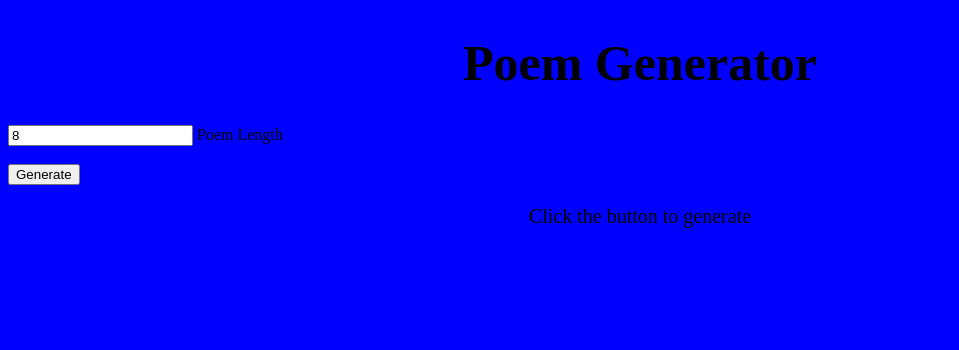
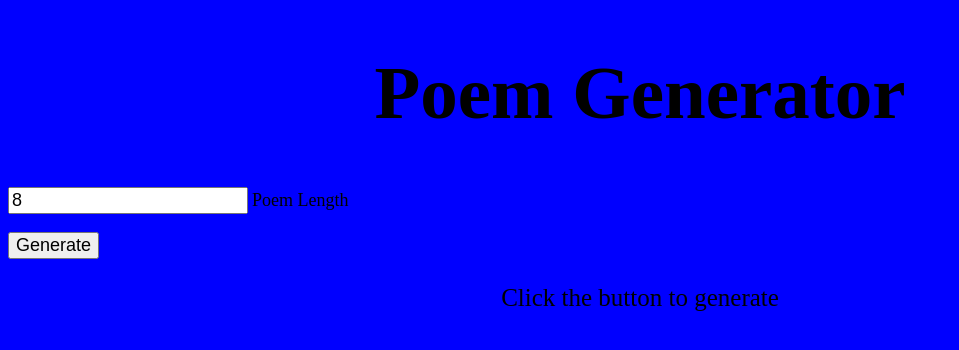
Before and after one commit to MetalRain682237/jakeballzwebsite, a plain HTML site: page docs/Poems.html in a window 1280 px wide. Shown: the whole page, without its empty margins (0-959 px from the left). Drawn offline with Linux system fonts and the light colour scheme.

Commit message:
Add files via upload

```diff
--- a/docs/Poems.html
+++ b/docs/Poems.html
@@ -5,17 +5,17 @@
         <link rel="shortcut icon" href="DogIcon2.jpg"/>
     </head>
     <body style="background-color:blue;">
-        <h1 style="color:black;font-size:50px;text-align:center">Poem Generator</h1>
+        <h1 style="color:black;font-size:75px;text-align:center">Poem Generator</h1>
         <!-- <div>
             <input type="checkbox" id="horns" name="horns">
             <label for="horns">Horns</label>
         </div> -->
         <div>
-            <input type="number" id="pnum" name="horns">
-            <label for="pnum">Poem Length</label><br><br>
-            <button onclick="poemcmd()" id="btnstart">Generate</button>
+            <input style="font-size:large;" type="number" id="pnum" name="horns">
+            <label style="font-size:large;" for="pnum">Poem Length</label><br><br>
+            <button style="font-size:large;" onclick="poemcmd()" id="btnstart">Generate</button>
         </div>
-        <p id="1" style="color:black;font-size:20px;text-align:center">Click the button to generate</p>
+        <p id="1" style="color:black;font-size:25px;text-align:center">Click the button to generate</p>
 
 
     </body>
```
Also changed, not shown: docs/index.html (+2 -2 lines).
